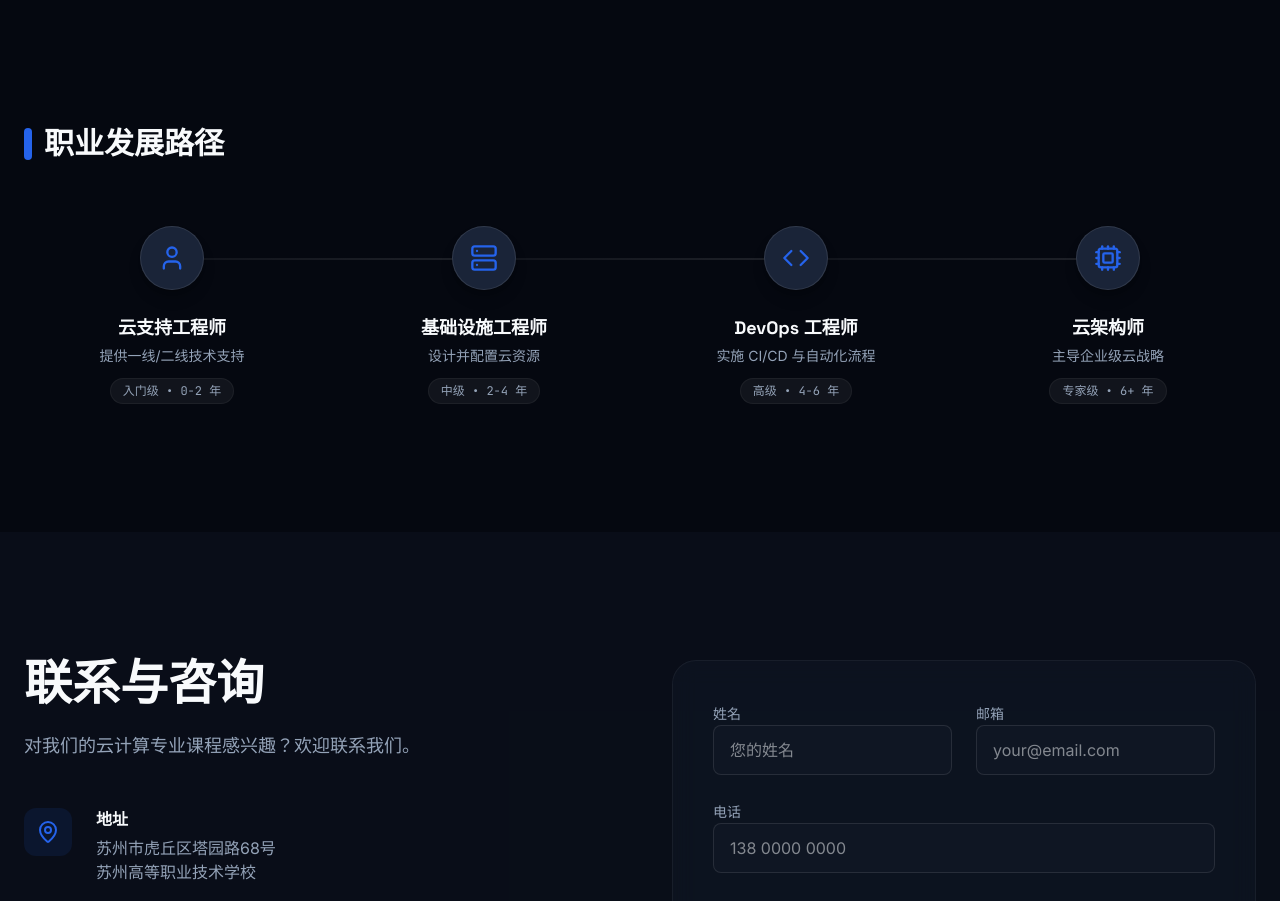
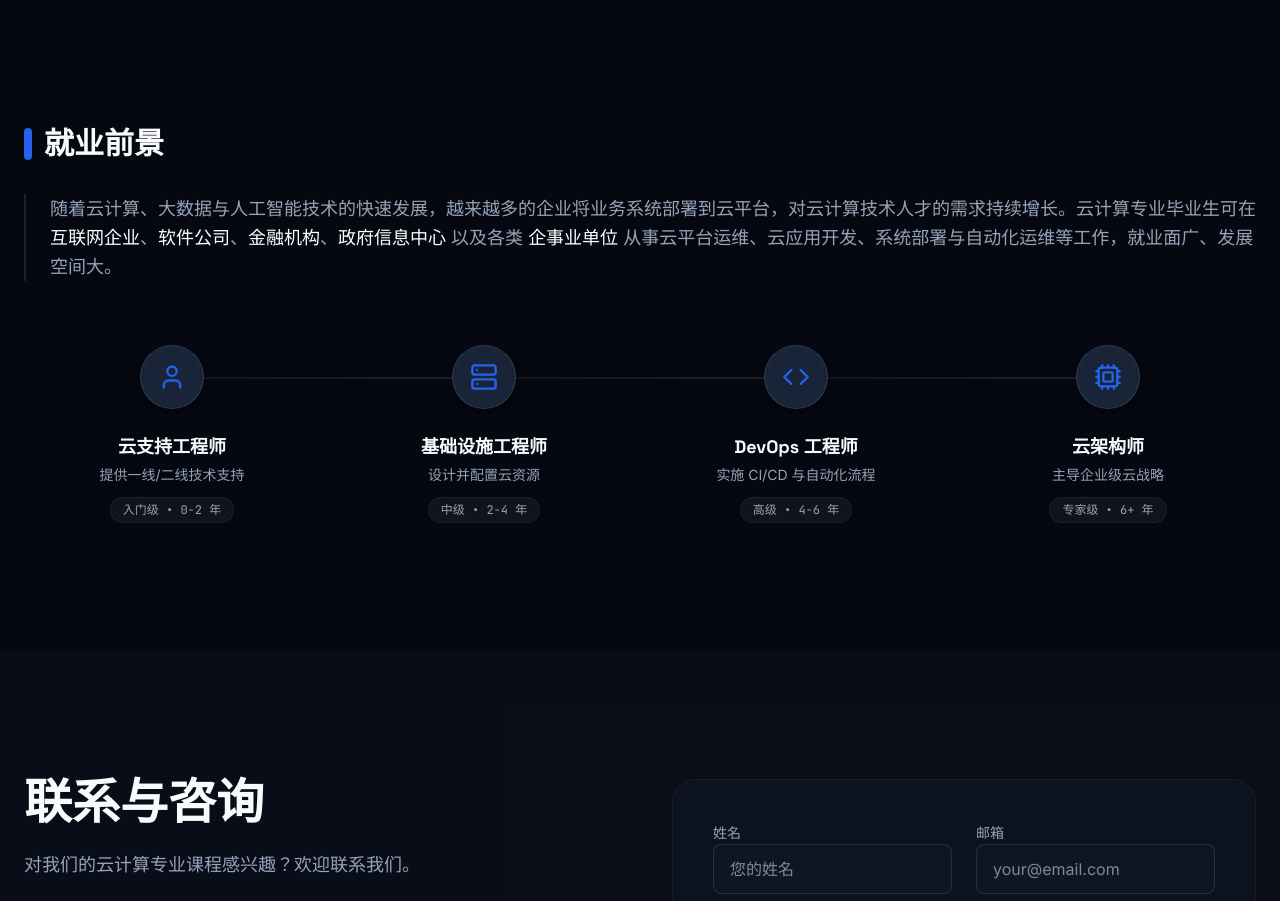
Before and after one commit to igweek/cct, a React (Vite) app: page / in a window 1280 px wide. Shown: the part 3100-4001 px from the top of the page. Built offline with nearby package versions, Linux system fonts and the light colour scheme.

Commit message:
Update App.tsx

```diff
--- a/src/App.tsx
+++ b/src/App.tsx
@@ -436,9 +436,16 @@ const CareerPath = () => {
   return (
     <section id="career" className="py-32">
       <div className="max-w-7xl mx-auto px-6">
-        <div className="flex items-center gap-3 mb-16">
-          <div className="w-2 h-8 bg-primary rounded-full" />
-          <h2 className="text-3xl font-bold">职业发展路径</h2>
+        <div className="mb-16">
+          <div className="flex items-center gap-3 mb-8">
+            <div className="w-2 h-8 bg-primary rounded-full" />
+            <h2 className="text-3xl font-bold">就业前景</h2>
+          </div>
+          <div className="space-y-4 text-text-muted leading-relaxed text-lg border-l-2 border-white/10 pl-6 w-full">
+            <p>
+              随着云计算、大数据与人工智能技术的快速发展，越来越多的企业将业务系统部署到云平台，对云计算技术人才的需求持续增长。云计算专业毕业生可在 <span className="text-white font-medium">互联网企业</span>、<span className="text-white font-medium">软件公司</span>、<span className="text-white font-medium">金融机构</span>、<span className="text-white font-medium">政府信息中心</span> 以及各类 <span className="text-white font-medium">企事业单位</span> 从事云平台运维、云应用开发、系统部署与自动化运维等工作，就业面广、发展空间大。
+            </p>
+          </div>
         </div>
 
         <div className="flex flex-col md:flex-row gap-12 md:gap-4">
@@ -542,7 +549,9 @@ const Contact = () => {
                   alert('留言发送成功！我们会尽快联系您。');
                   form.reset();
                 } else {
-                  alert('发送失败，请稍后重试。');
+                  const errorData = await response.json();
+                  console.error('Server Error:', errorData);
+                  alert(`发送失败: ${errorData.details || errorData.error || '请检查网络或配置'}`);
                 }
               } catch (error) {
                 console.error('Error:', error);
```
